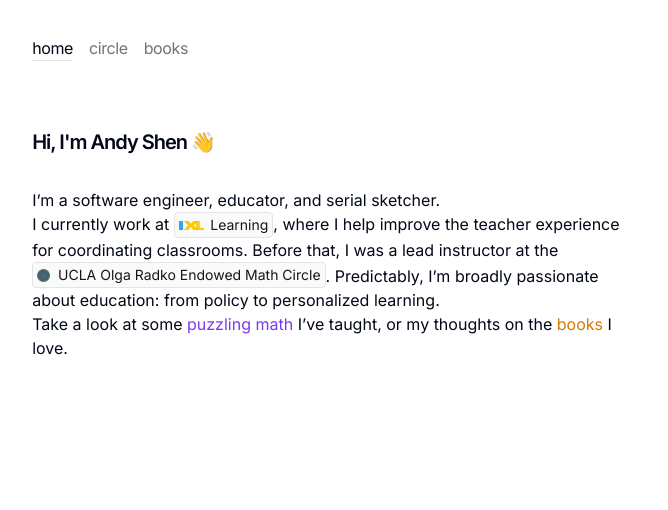
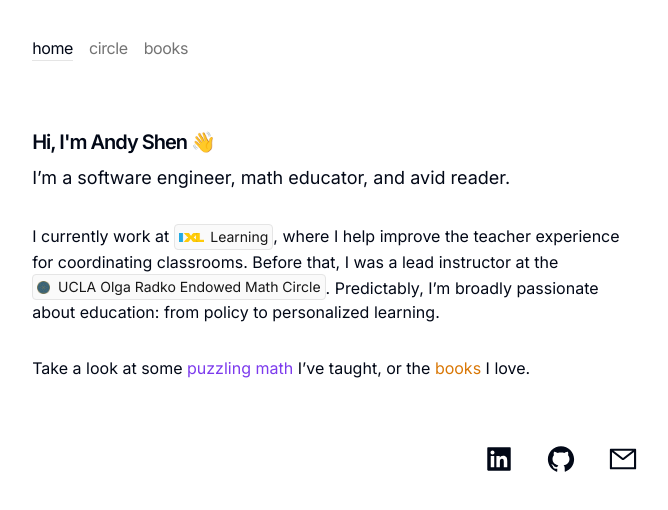
Before and after one commit to andyshen55/portfolio, a Next.js app: page / in a window 1280 px wide. Shown: the top 510 px of the page, without its empty margins (305-973 px from the left). Built offline with nearby package versions, Linux system fonts and the light colour scheme.

Commit message:
Added footer with icons to home page

```diff
--- a/app/globals.css
+++ b/app/globals.css
@@ -89,10 +89,10 @@
 
 .full-bleed {
   width: 100%;
-  grid-column: 1 / 4;
+  grid-column: 1 / -1;
 }
 
 .react-player {
   height: auto !important;
-aspect-ratio: 16/9;
+  aspect-ratio: 16/9;
 }
--- a/app/page.tsx
+++ b/app/page.tsx
@@ -1,6 +1,8 @@
 import Link from "next/link";
 import Image from "next/image";
 import { JSX, ClassAttributes, AnchorHTMLAttributes } from "react";
+
+import { AiFillGithub, AiFillLinkedin, AiOutlineMail } from "react-icons/ai";
 
 function Badge(
   props: JSX.IntrinsicAttributes &
@@ -16,35 +18,63 @@ function Badge(
   );
 }
 
+function Footer() {
+  return (
+    <footer className="mt-16">
+      <div className="flex justify-end items-center space-x-8">
+        <a
+          href="https://www.linkedin.com/in/thantzinoo-andy/"
+          className=" hover:text-teal-400"
+          target="_blank"
+          rel="noopener noreferrer"
+        >
+          <AiFillLinkedin size={30} />
+        </a>
+
+        <a
+          href="https://github.com/andyshen55"
+          className=" hover:text-teal-400"
+          target="_blank"
+          rel="noopener noreferrer"
+        >
+          <AiFillGithub size={30} />
+        </a>
+
+        <a href="mailto:andyshen55@g.ucla.edu" className=" hover:text-teal-400">
+          <AiOutlineMail size={30} />
+        </a>
+      </div>
+    </footer>
+  );
+}
+
 export default function Home() {
   return (
+    <>
       <section>
-      <h1 className="font-semibold text-xl mb-8 tracking-tighter">
+        <h1 className="font-semibold text-xl tracking-tighter">
           {`Hi, I'm Andy Shen 👋`}
         </h1>
-      <p className="prose prose-neutral dark:prose-invert">
-        I’m a software engineer, educator, and serial sketcher.{" "}
+        <p className="text-lg mt-2">
+          I’m a software engineer, math educator, and avid reader.{" "}
         </p>
-      <p className="prose prose-neutral dark:prose-invert">
+
+        <p className="mt-8">
           I currently work at{" "}
-        <span className="not-prose">
           <Badge href="https://ixl.com">
             <Image src="/ixl.png" width="25" height="25" alt="IXL logo" />
             &thinsp; Learning
           </Badge>
-        </span>
           , where I help improve the teacher experience for coordinating
           classrooms. Before that, I was a lead instructor at the{" "}
-        <span className="not-prose">
-          <Badge href="https://https://circles.math.ucla.edu/">
+          <Badge href="https://circles.math.ucla.edu/">
             <Image src="/ormc.png" width="13" height="13" alt="ORMC logo" />
             &nbsp; UCLA Olga Radko Endowed Math Circle
           </Badge>
-        </span>
           . Predictably, I’m broadly passionate about education: from policy to
           personalized learning.
         </p>
-      <p className="prose prose-neutral dark:prose-invert">
+        <p className="mt-8">
           Take a look at some{" "}
           <Link
             className=" text-violet-600 hover:text-teal-400 transition-all"
@@ -52,7 +82,7 @@ export default function Home() {
           >
             puzzling math{" "}
           </Link>
-        I’ve taught, or my thoughts on the
+          I’ve taught, or the
           <Link
             className=" text-amber-600 hover:text-teal-400 transition-all"
             href="/books"
@@ -63,5 +93,7 @@ export default function Home() {
           I love.{" "}
         </p>
       </section>
+      <Footer />
+    </>
   );
 }
--- a/package.json
+++ b/package.json
@@ -25,6 +25,7 @@
     "postcss": "8.4.27",
     "react": "18.2.0",
     "react-dom": "18.2.0",
+    "react-icons": "^4.10.1",
     "react-player": "^2.12.0",
     "tailwind-merge": "^1.14.0",
     "tailwindcss": "3.3.3",
```
Also changed, not shown: 1 other file (tests, documents, lock files or other folders). Lines whose indentation alone changed are shown as unchanged.
